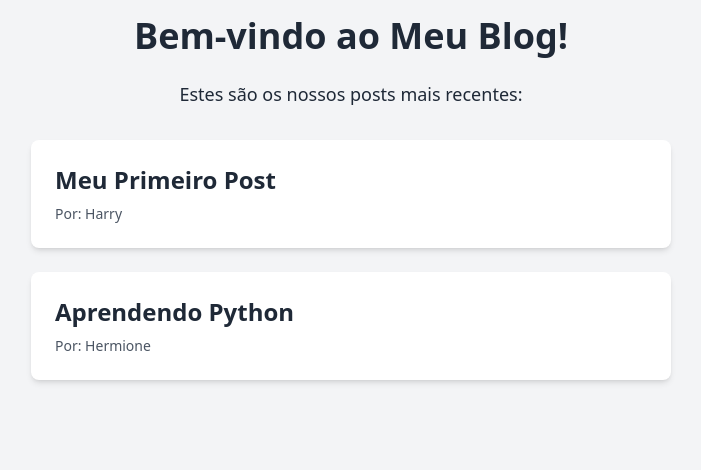
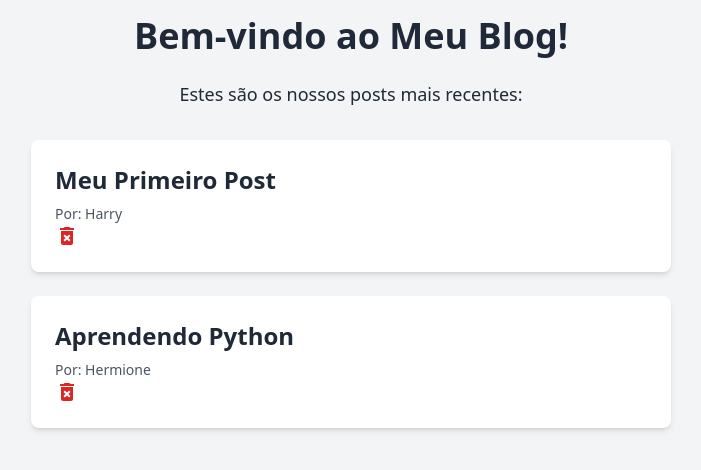
Before and after one commit to Code-Lipe/blog, a Flask app: page / in a window 1280 px wide. Shown: the top 470 px of the page, without its empty margins (289-990 px from the left). Run offline with Flask 3, Linux system fonts and the light colour scheme; some libraries are stand-ins or nearby versions.

Commit message:
feat: blog.db criado, dados de teste ao banco de dados via shell. Adiciona ícone de exclução para cada post na página inicial.

```diff
--- a/templates/index.html
+++ b/templates/index.html
@@ -14,12 +14,19 @@
         <div class="space-y-6">
             {% for post in posts %}
                 <div class="bg-white p-6 rounded-lg shadow-md">
-                    <h2 class="text-2xl font-semibold hover:text-blue-600 transition duration-300">
-                        <a href="{{ url_for('show_post', post_id=post.id) }}">
+                    <div>
+                        <h2 class="text-2xl font-semibold hover:text-blue-600 transition duration-300">
+                            <a href="{{ url_for('show_post', post_id=post.id) }}">
                             {{ post.titulo }}
-                        </a>
-                    </h2>
-                    <p class="text-sm mt-2 text-gray-600">Por: {{ post.autor }}</p>
+                            </a>
+                        </h2>
+                        <p class="text-sm mt-2 text-gray-600">Por: {{ post.autor }}</p>
+                    </div>
+                    <a href="{{ url_for('delete_post', post_id=post.id) }}" class="text-red-600 hover:text-red-800 transition duration-300">
+                        <svg class="h-6 w-6" fill="currentColor" viewBox="0 0 24 24">
+                            <path d="M6 19c0 1.1.9 2 2 2h8c1.1 0 2-.9 2-2V7H6v12zm2.46-7.12l1.41-1.41L12 12.59l2.12-2.12 1.41 1.41L13.41 14l2.12 2.12-1.41 1.41L12 15.41l-2.12 2.12-1.41-1.41L10.59 14l-2.13-2.12zM15.5 4l-1-1h-5l-1 1H5v2h14V4z"/>
+                        </svg>
+                    </a>
                 </div>
             {% endfor %}
         </div>
```
